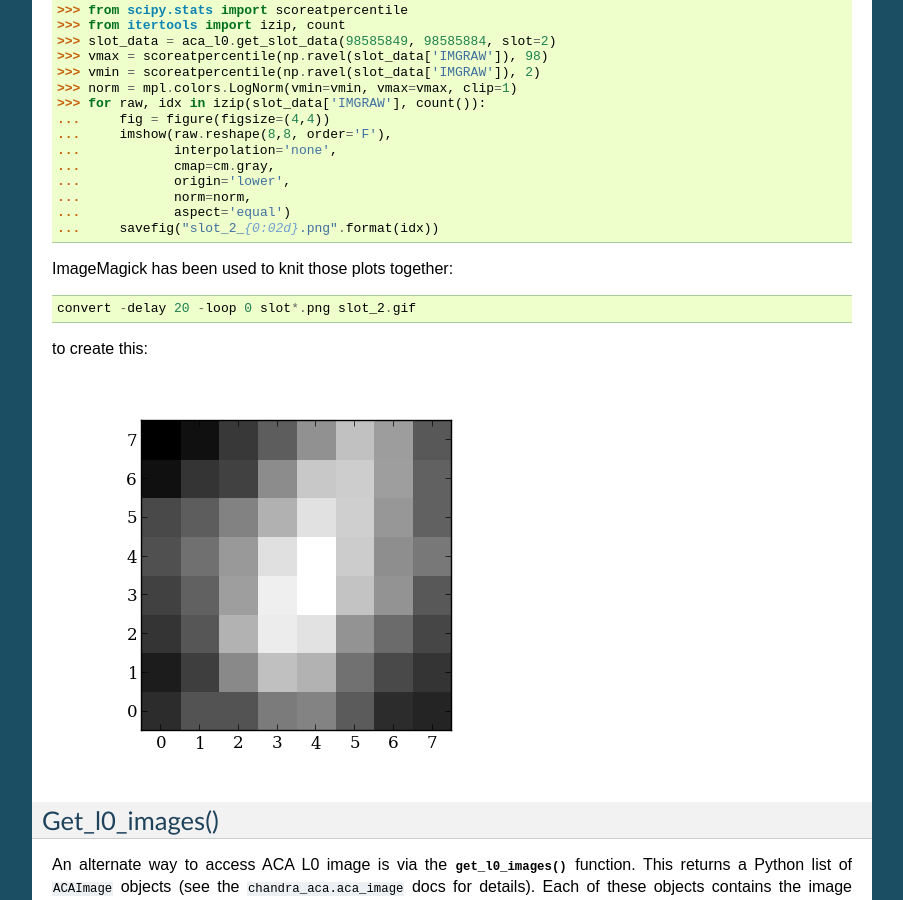
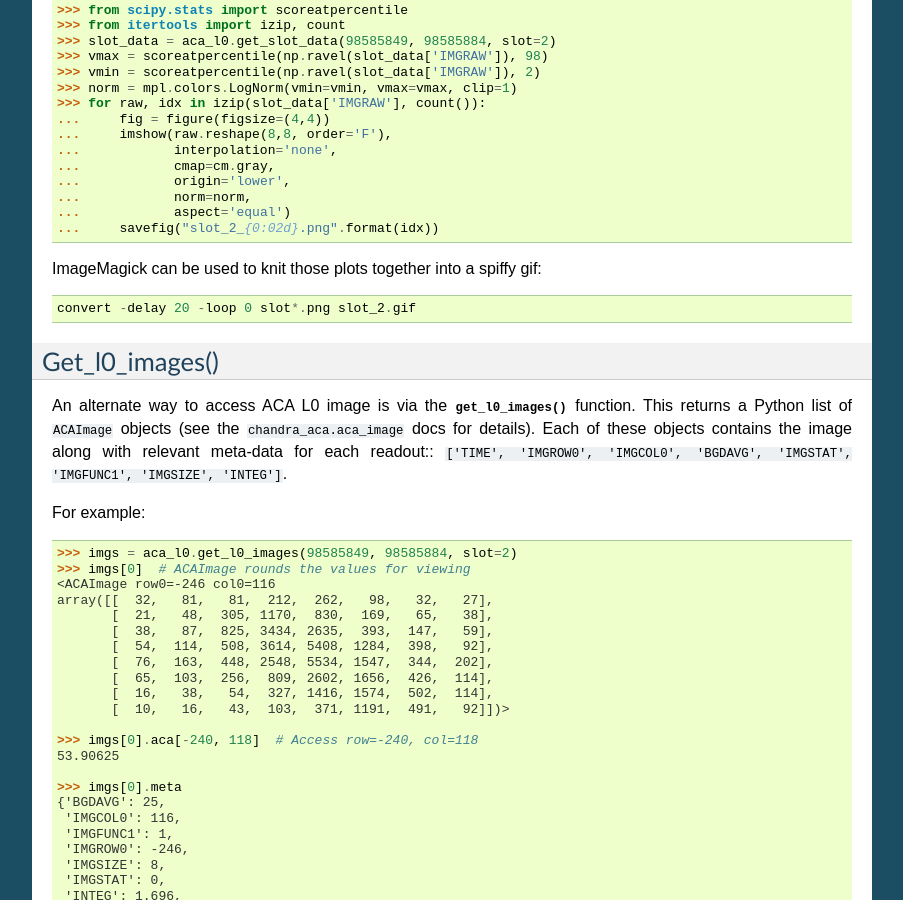
Before and after one commit to sot/mica, a Sphinx documentation site: the page built from doc/aca_l0_telemetry.rst, in a window 1280 px wide and 900 px high, scrolled down 1758 px. Shown: the whole window, without its empty margins (198-1101 px from the left). Built offline with Sphinx 7.4.7, drawn with Linux system fonts in a browser that asks for light colours.

Commit message:
Get rid of animated gif in docs

```diff
--- a/doc/aca_l0_telemetry.rst
+++ b/doc/aca_l0_telemetry.rst
@@ -82,14 +82,9 @@ plot of each readout.
    ...            aspect='equal')
    ...     savefig("slot_2_{0:02d}.png".format(idx))
 
-ImageMagick has been used to knit those plots together::
+ImageMagick can be used to knit those plots together into a spiffy gif::
 
    convert -delay 20 -loop 0 slot*.png slot_2.gif
-
-to create this:
-
-   .. image:: plots/slot_2.gif
-
 
 Get_l0_images()
 ^^^^^^^^^^^^^^^
```
